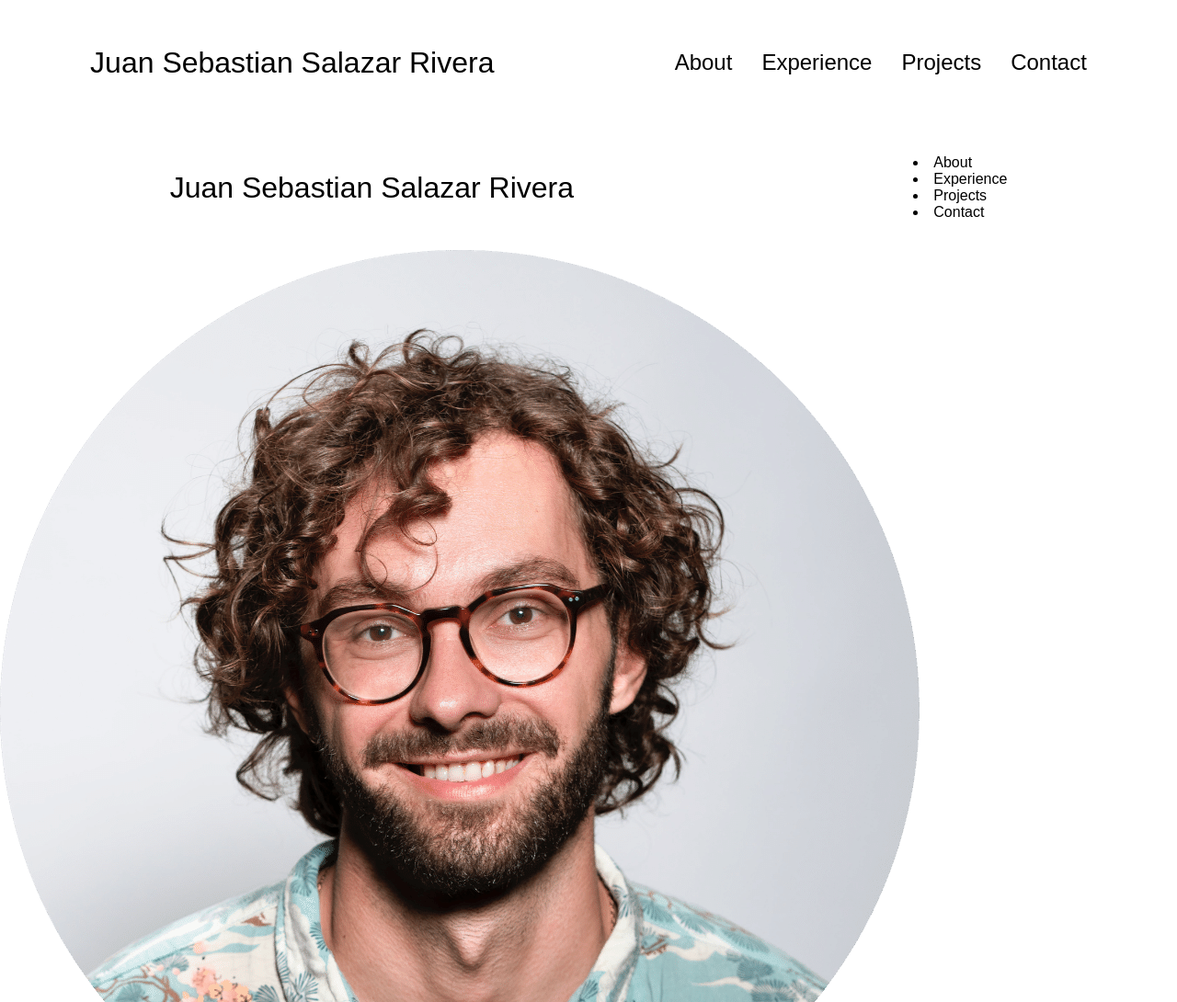
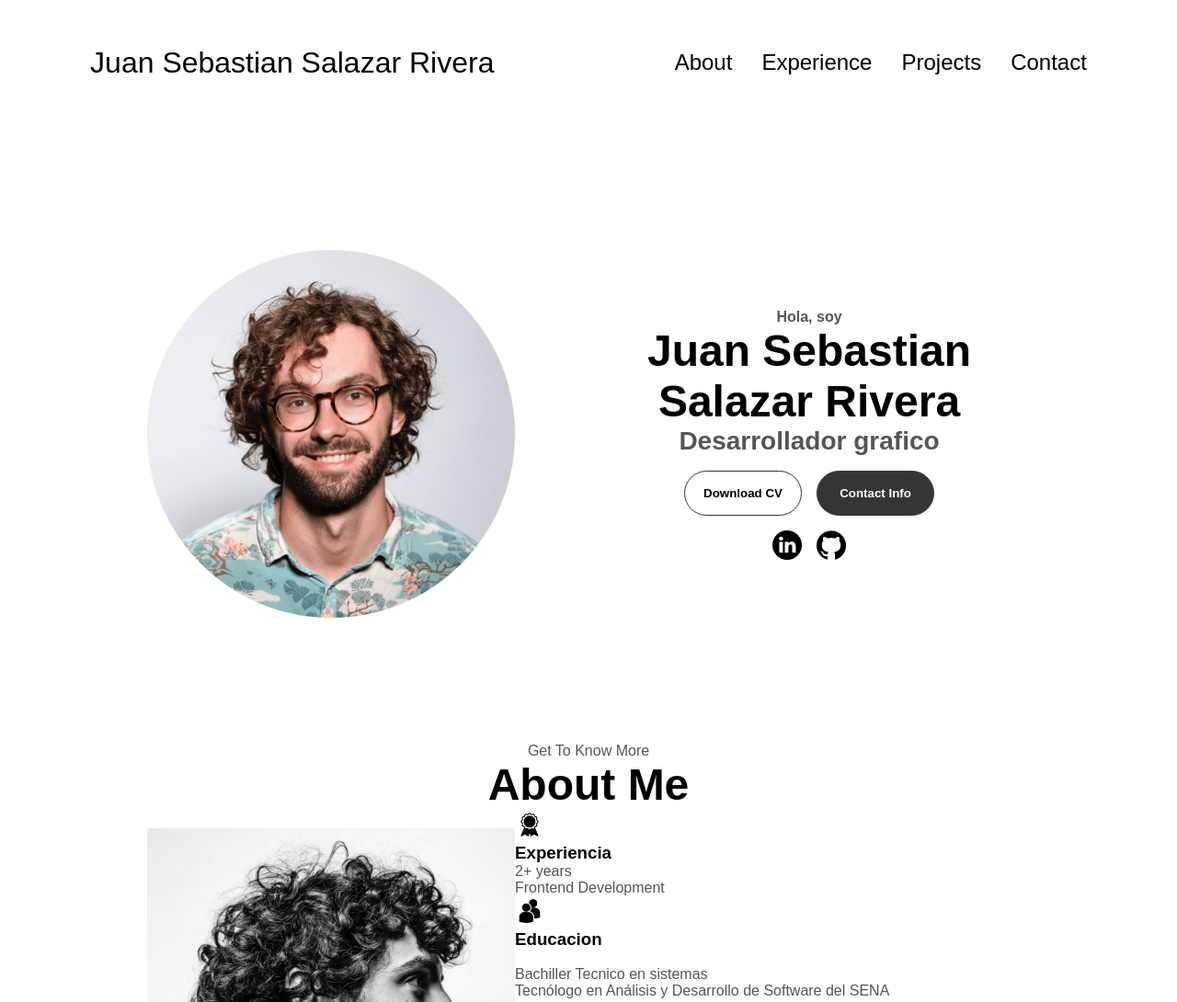
Before and after one commit to Sebxzttian/portafolio-Juan_sebastian_salazar_rivera, a plain HTML site: page index.html in a window 1280 px wide. Shown: the top 1090 px of the page at 92% size. Drawn offline with Linux system fonts and the light colour scheme.

Commit message:
acomodando css y html

```diff
--- a/index.html
+++ b/index.html
@@ -43,9 +43,9 @@
             <img src="./assets/profile-pic.png" alt="John Doe profile picture" />
         </div>
         <div class="section_text">
-            <p class="section_text_p1">Hello, I'm</p>
+            <p class="section_text_p1">Hola, soy</p>
             <h1 class="title">Juan Sebastian Salazar Rivera</h1>
-            <p class="section_text_p2">Frontend Developer</p>
+            <p class="section_text_p2">Desarrollador grafico</p>
             <div class="btn-container">
                 <button class="btn btn-color-2" onclick="window.open('./assets/resume-example.pdf')">
                     Download CV
@@ -73,13 +73,13 @@
                 <div class="about-containers">
                     <div class="details-container">
                         <img src="./assets/experience.png" alt="Experience icon" class="icon" />
-                        <h3>Experience</h3>
+                        <h3>Experiencia</h3>
                         <p>2+ years <br />Frontend Development</p>
                     </div>
                     <div class="details-container">
                         <img src="./assets/education.png" alt="Education icon" class="icon" />
-                        <h3>Education</h3>
-                        <p>B.Sc. Bachelors Degree<br />M.Sc. Masters Degree</p>
+                        <h3>Educacion</h3><br>
+                        <p>Bachiller Tecnico en sistemas<br />Tecnólogo en Análisis y Desarrollo de Software del SENA</p><br><br>
                     </div>
                 </div>
                 <div class="text-container">
--- a/style.css
+++ b/style.css
@@ -49,3 +49,156 @@ a:hover {
 .logo:hover {
     cursor: default;
 }
+
+/* HAMBURGER MENU */
+
+#hamburger-nav {
+    display: none;
+}
+.hamburger-menu {
+    position: relative;
+    display: inline-block;
+}
+.hamburger-icon {
+    display: flex;
+    flex-direction: column;
+    justify-content: space-between;
+    height: 24px;
+    width: 30px;
+    cursor: pointer;
+}
+.hamburger-icon span {
+    width: 100%;
+    height: 2px;
+    background-color: black;
+    transition: all 0.3 ease-in-out;
+}
+.menu-links {
+    position: absolute;
+    top: 100%;
+    right: 0;
+    background-color: white;
+    width: fit-content;
+    max-height: 0;
+    overflow: hidden;
+    transition: all 0.3 ease-in-out;
+}
+.menu-links li {
+    list-style: none;
+}
+.menu-links.open {
+    max-height: 300px;
+}
+.hamburger-icon.open span:first-child {
+    transform: rotate(45deg) translate(10px, 5px);
+}
+.hamburger-icon.open span:nth-child(2) {
+    transform: rotate(-45deg) translate(10px, -5px);
+}
+.hamburger-icon span:first-child {
+    transform: none;
+}
+.hamburger-icon span:first-child {
+    opacity: 1;
+}
+.hamburger-icon span:first-child {
+    transform: none;
+}
+
+/* SECTIONS */
+
+section {
+    padding-top: 4vh;
+    height: 96vh;
+    margin: 0 10rem;
+    box-sizing: border-box;
+    min-height: fit-content;
+}
+.section-container {
+    display: flex;
+}
+
+/* PROFILE SECTION */
+
+#profile {
+    display: flex;
+    justify-content: center;
+    gap: 5rem;
+    height: 80vh;
+}
+.section_pic-container {
+    display: flex;
+    height: 400px;
+    width: 400px;
+    margin: auto 0;
+}
+.section_text {
+    align-self: center;
+    text-align: center;
+}
+.section_text p {
+    font-weight: 600;
+}
+.section_text_p1 {
+    text-align: center;
+}
+.section_text_p2 {
+    font-size: 1.75rem;
+    margin-bottom: 1rem;
+}
+.title {
+    font-size: 3rem;
+    text-align: center;
+}
+#socials-container {
+    display: flex;
+    justify-content: center;
+    margin-top: 1rem;
+    gap: 1rem;
+}
+/* ICONS */
+
+.icon {
+    cursor: pointer;
+    height: 2rem;
+}
+
+/* BUTTONS */
+
+.btn-container {
+    display: flex;
+    justify-content: center;
+    gap: 1rem;
+}
+.btn {
+    font-weight: 600;
+    transition: all 300ms ease;
+    padding: 1rem;
+    width: 8rem;
+    border-radius: 2rem;
+}
+.btn-color-1,
+.btn-color-2 {
+    border: rgb(53, 53, 53) 0.1rem solid;
+}
+.btn-color-1:hover,
+.btn-color-2:hover {
+    cursor: pointer;
+}
+.btn-color-1,
+.btn-color-2:hover {
+    background: rgb(53, 53, 53);
+    color: white;
+}
+.btn-color-1:hover {
+    background: rgb(0, 0, 0);
+}
+.btn-color-2 {
+    background: none;
+}
+.btn-color-2:hover {
+    border: rgb(255, 255, 255) 0.1rem solid;
+}
+.btn-container {
+    gap: 1rem;
+}
```
